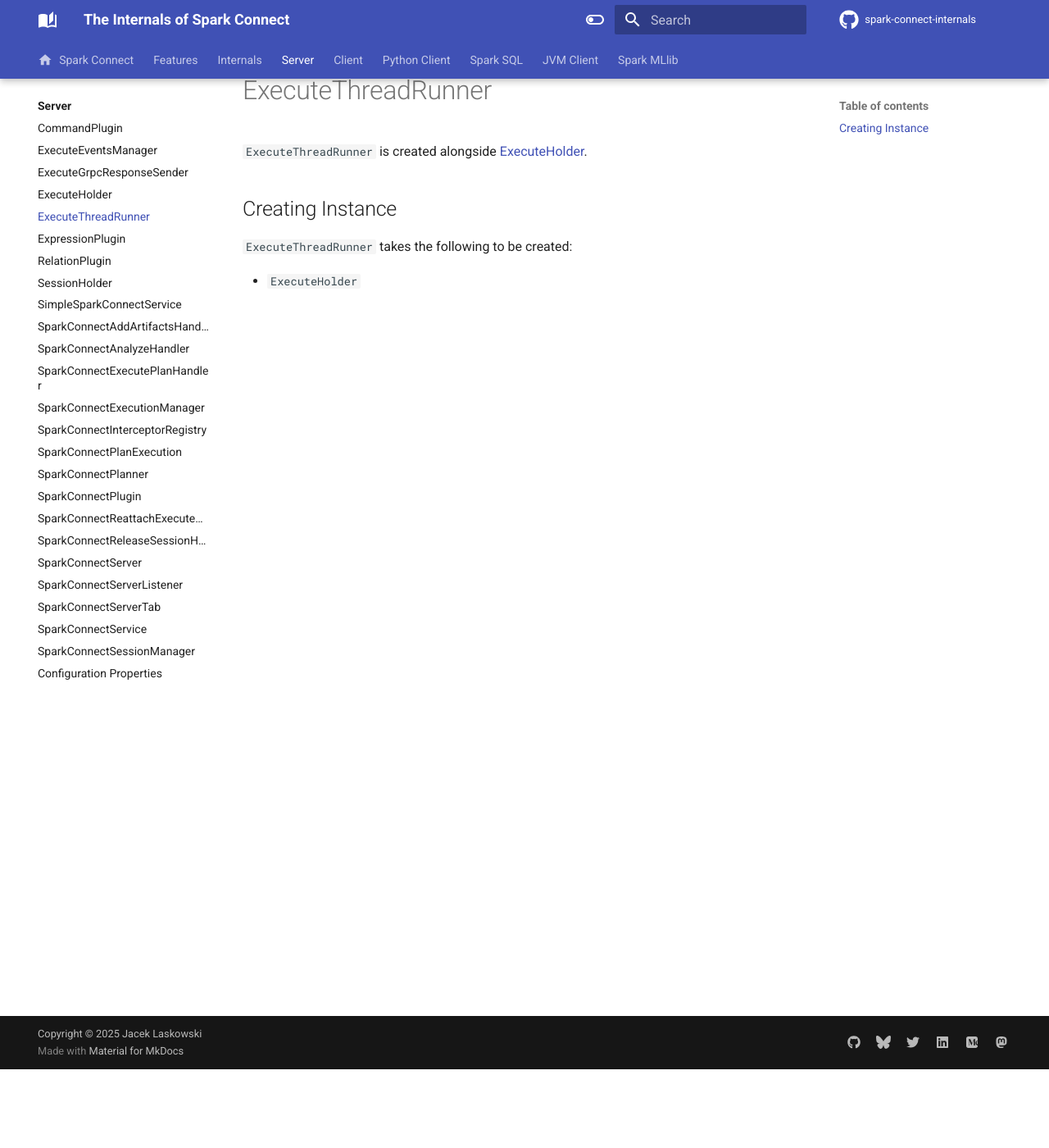
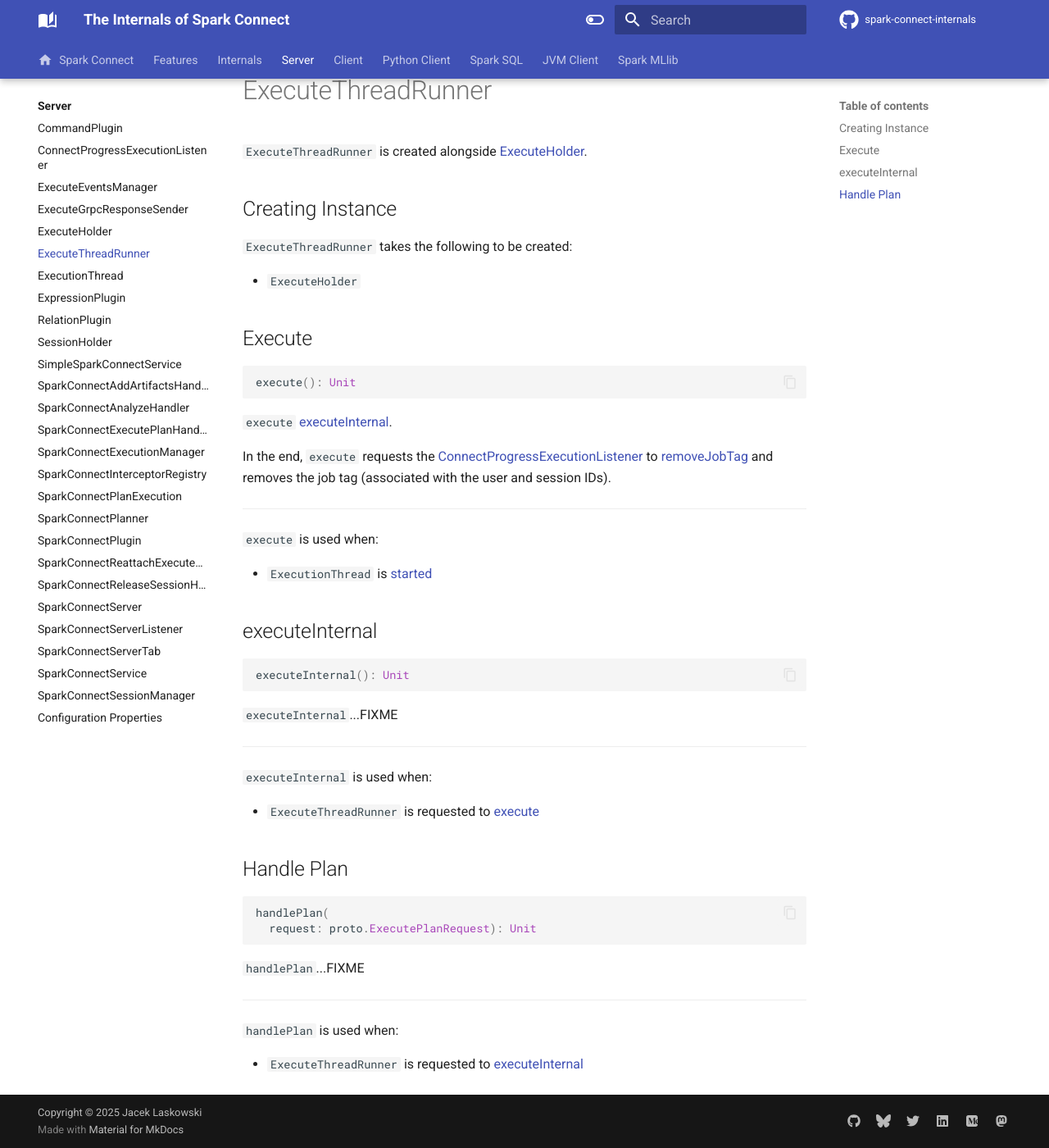
Before and after one commit to japila-books/spark-connect-internals, an MkDocs documentation site: the page built from docs/server/ExecuteThreadRunner.md, in a window 1280 px wide and 1400 px high, scrolled down 96 px. Shown: the whole window at 82% size. Built offline with MkDocs 1.6.1 and Material for MkDocs 9.7.7, drawn with Linux system fonts in a browser that asks for light colours; comment, search, counter and statistics services are not loaded.

Commit message:
SparkConnectPlanner (execution path from ExecuteHolder)

````diff
--- a/docs/server/ExecuteThreadRunner.md
+++ b/docs/server/ExecuteThreadRunner.md
@@ -7,3 +7,48 @@
 `ExecuteThreadRunner` takes the following to be created:
 
 * <span id="executeHolder"> `ExecuteHolder`
+
+## Execute { #execute }
+
+```scala
+execute(): Unit
+```
+
+`execute` [executeInternal](#executeInternal).
+
+In the end, `execute` requests the [ConnectProgressExecutionListener](SparkConnectService.md#executionListener) to [removeJobTag](ConnectProgressExecutionListener.md#removeJobTag) and removes the job tag (associated with the user and session IDs).
+
+---
+
+`execute` is used when:
+
+* `ExecutionThread` is [started](ExecutionThread.md#run)
+
+## executeInternal { #executeInternal }
+
+```scala
+executeInternal(): Unit
+```
+
+`executeInternal`...FIXME
+
+---
+
+`executeInternal` is used when:
+
+* `ExecuteThreadRunner` is requested to [execute](#execute)
+
+## Handle Plan { #handlePlan }
+
+```scala
+handlePlan(
+  request: proto.ExecutePlanRequest): Unit
+```
+
+`handlePlan`...FIXME
+
+---
+
+`handlePlan` is used when:
+
+* `ExecuteThreadRunner` is requested to [executeInternal](#executeInternal)
````
Also changed, not shown: docs/server/ConnectProgressExecutionListener.md (added, +3 -0 lines), docs/server/ExecuteHolder.md (+25 -0 lines), docs/server/ExecutionThread.md (added, +12 -0 lines), docs/server/SparkConnectExecutionManager.md (+18 -0 lines), docs/server/SparkConnectPlanExecution.md (+14 -1 lines), docs/server/SparkConnectPlanner.md (+2 -0 lines), docs/server/SparkConnectService.md (+1 -1 lines).
